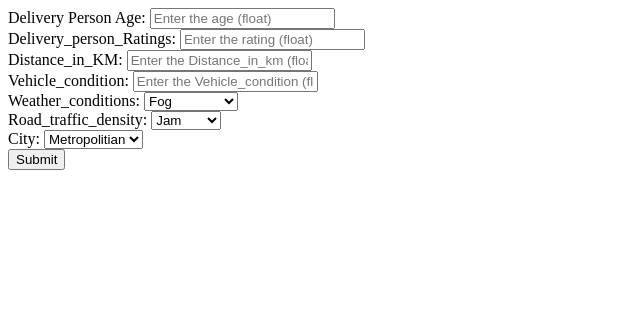
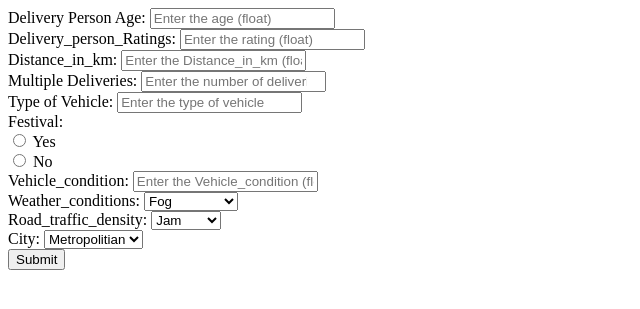
Before and after one commit to MohitMehta27/Zomato_delivery, a Flask app: page /Time in a window 1280 px wide. Shown: the top 309 px of the page, without its empty margins (0-640 px from the left). Run offline with Flask 3, Linux system fonts and the light colour scheme.

Commit message:
error resolved

```diff
--- a/app.py
+++ b/app.py
@@ -21,11 +21,14 @@ def predict_datapoint():
         data=CustomData(
             Delivery_person_Age=request.form.get('Delivery_person_Age'),
             Delivery_person_Ratings=request.form.get('Delivery_person_Ratings'),
-            Distance_in_KM=request.form.get('Distance_in_KM'),
+            Distance_in_km=request.form.get('Distance_in_km'),
             Vehicle_condition=request.form.get('Vehicle_condition'),
             Weather_conditions = request.form.get('Weather_conditions'),
             Road_traffic_density= request.form.get('Road_traffic_density'),
-            City = request.form.get('City')
+            City = request.form.get('City'),
+            Type_of_vehicle=request.form.get('Type_of_vehicle'),
+            Festival=request.form.get('Festival'),
+            multiple_deliveries=request.form.get('multiple_deliveries')
        )
         final_new_data=data.get_data_as_dataframe()
         predict_pipeline=PredictPipeline()
--- a/src/components/data_transformation.py
+++ b/src/components/data_transformation.py
@@ -25,7 +25,7 @@ class DataTransformation:
         try:
             logging.info('Data Transformation initiated')
             # Define which columns should be ordinal-encoded and which should be scaled
-            categorical_cols = ['Weather_conditions', 'Road_traffic_density', 'Type_of_vehicle','Festival', 'City']
+            categorical_cols = ['Weather_conditions', 'Road_traffic_density','Type_of_vehicle','Festival', 'City']
             numericals_cols = ['Delivery_person_Age', 'Delivery_person_Ratings', 'Vehicle_condition','multiple_deliveries', 'Distance_in_km']
 
 
--- a/templates/form.html
+++ b/templates/form.html
@@ -13,9 +13,30 @@
   </div>
 
   <div class="form-group">
-    <label for="Distance_in_KM">Distance_in_KM:</label>
-    <input type="text" id="Distance_in_KM" name="Distance_in_km" placeholder="Enter the Distance_in_km (float)">
+    <label for="Distance_in_km">Distance_in_km:</label>
+    <input type="text" id="Distance_in_km" name="Distance_in_km" placeholder="Enter the Distance_in_km (float)">
   </div>
+
+  <div class="form-group">
+    <label for="multiple_deliveries">Multiple Deliveries:</label>
+    <input type="number" id="multiple_deliveries" name="multiple_deliveries" placeholder="Enter the number of deliveries">
+  </div>
+
+  <div class="form-group">
+    <label for="Type_of_vehicle">Type of Vehicle:</label>
+    <input type="text" id="Type_of_vehicle" name="Type_of_vehicle" placeholder="Enter the type of vehicle">
+  </div>
+
+  <div class="form-group">
+    <label>Festival:</label>
+    <div>
+        <input type="radio" id="festival_yes" name="Festival" value="Yes">
+        <label for="festival_yes">Yes</label>
+    </div>
+    <div>
+        <input type="radio" id="festival_no" name="Festival" value="No">
+        <label for="festival_no">No</label>
+    </div>
 
   <div class="form-group">
     <label for="Vehicle_condition">Vehicle_condition:</label>
```
Also changed, not shown: src/pipeline/prediction_pipeline.py (+11 -6 lines), 1 other file.
